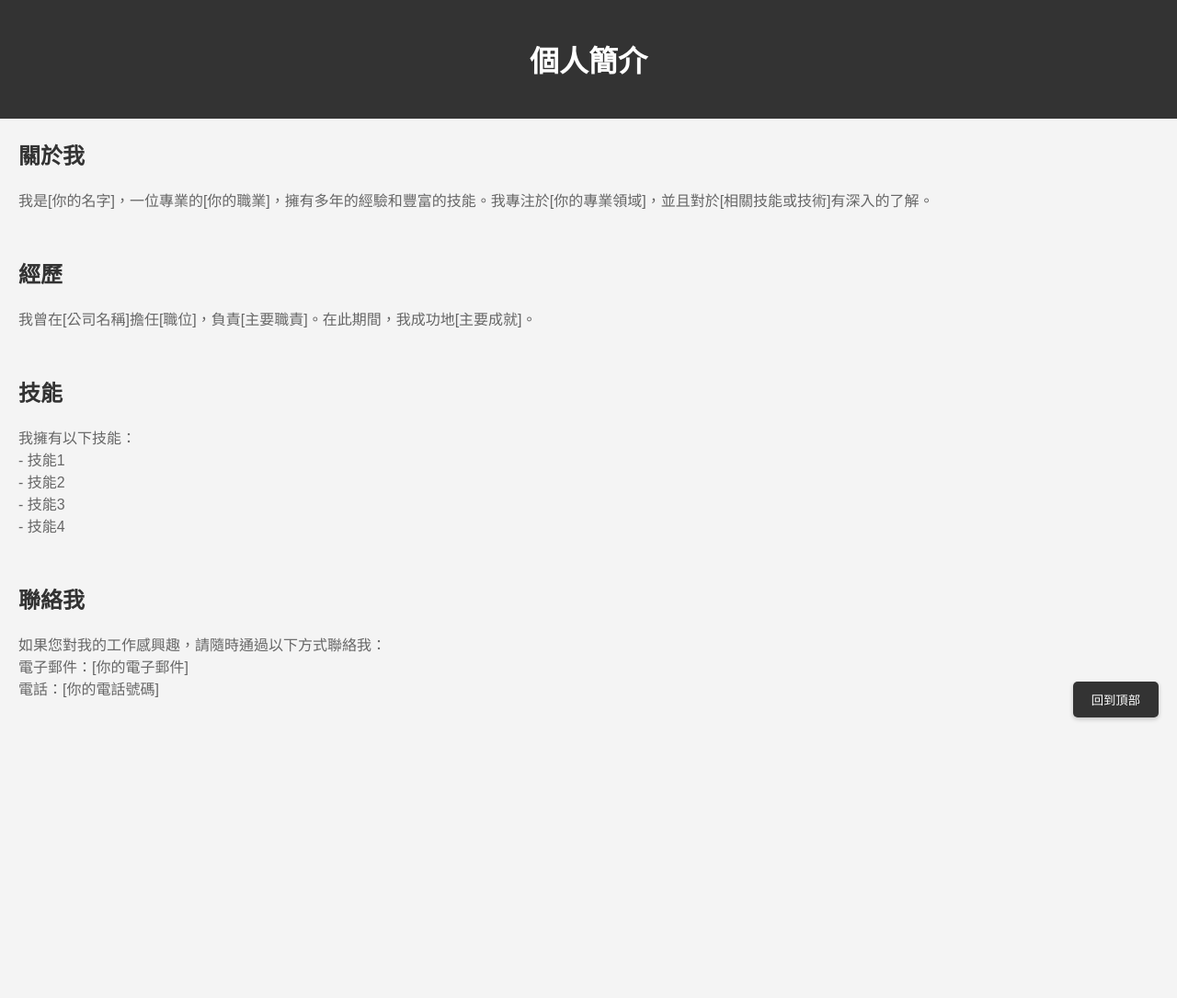
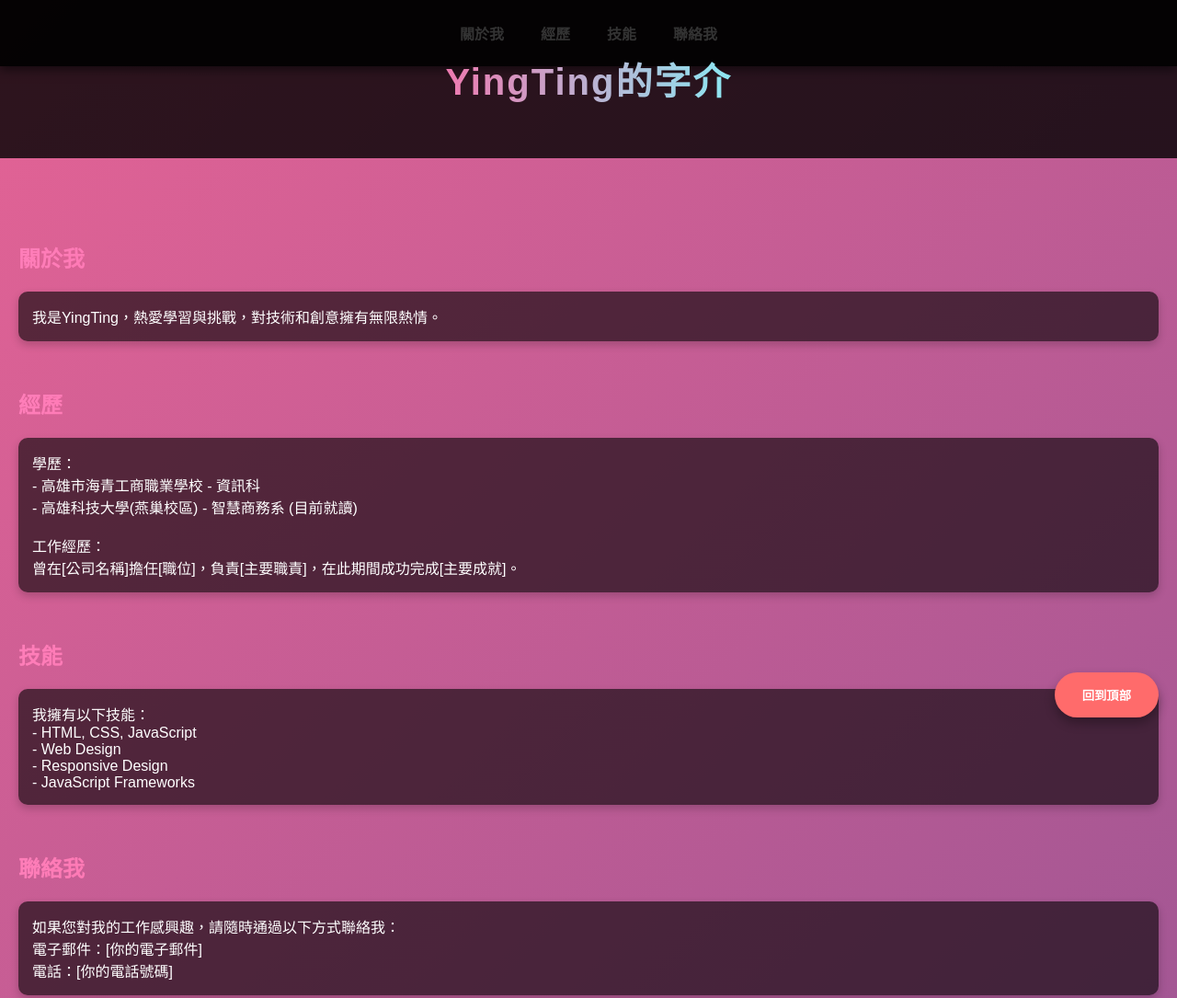
Before and after one commit to yingting-992/yingting-992.github.io, a plain HTML site: page index.html in a window 1280 px wide. Shown: the top 1085 px of the page at 92% size. Before the commit the page ends 830 px from the top, so only its background shows below. Drawn offline with Linux system fonts and the light colour scheme.

Commit message:
first html

```diff
--- a/index.html
+++ b/index.html
@@ -3,76 +3,181 @@
 <head>
     <meta charset="UTF-8">
     <meta name="viewport" content="width=device-width, initial-scale=1.0">
-    <title>個人簡介</title>
+    <title>YingTing的字介</title>
     <style>
         body {
             font-family: Arial, sans-serif;
             margin: 0;
             padding: 0;
             background-color: #f4f4f4;
+            background: linear-gradient(135deg, #ff6b6b, #f06595, #6a4c93);
+            background-size: 400% 400%;
+            animation: gradientAnimation 15s ease infinite;
+            color: #fff;
         }
+
+        @keyframes gradientAnimation {
+            0% {
+                background-position: 0% 50%;
+            }
+            50% {
+                background-position: 100% 50%;
+            }
+            100% {
+                background-position: 0% 50%;
+            }
+        }
+
         .header {
-            background-color: #333;
-            color: #fff;
-            padding: 20px 0;
+            background-color: rgba(0, 0, 0, 0.8);
+            padding: 30px 0;
             text-align: center;
             position: fixed;
             width: 100%;
             top: 0;
             z-index: 1000;
         }
+
+        .header h1 {
+            font-size: 2.5em;
+            letter-spacing: 2px;
+            background: linear-gradient(90deg, #ff7eb9, #ff65a3, #7afcff, #feff9c);
+            background-clip: text;
+            -webkit-background-clip: text;
+            color: transparent;
+            opacity: 0;
+            transform: translateY(-50px);
+            animation: textAppear 1.5s ease-out forwards;
+        }
+
+        @keyframes textAppear {
+            0% {
+                opacity: 0;
+                transform: translateY(-50px);
+            }
+            100% {
+                opacity: 1;
+                transform: translateY(0);
+            }
+        }
+
+        .nav {
+            display: flex;
+            justify-content: center;
+            background-color: rgba(0, 0, 0, 0.9);
+            padding: 10px 0;
+            position: sticky;
+            top: 0;
+            box-shadow: 0 4px 10px rgba(0, 0, 0, 0.5);
+            z-index: 100;
+        }
+
+        .nav a {
+            color: #fff;
+            padding: 14px 20px;
+            text-decoration: none;
+            font-weight: bold;
+            transition: background-color 0.3s, transform 0.3s;
+        }
+
+        .nav a:hover {
+            background-color: #ff65a3;
+            border-radius: 5px;
+            transform: scale(1.1);
+        }
+
         .content {
-            padding: 100px 20px 20px 20px;
+            padding: 140px 20px 20px 20px;
         }
+
         .section {
             margin: 50px 0;
         }
+
         .section h2 {
-            color: #333;
+            color: #fff;
+            background: linear-gradient(90deg, #ff7eb9, #ff65a3, #7afcff, #feff9c);
+            background-clip: text;
+            -webkit-background-clip: text;
+            color: transparent;
         }
+
         .section p {
-            color: #666;
-            transition: transform 0.3s ease;
+            color: #fff;
+            background-color: rgba(0, 0, 0, 0.6);
+            padding: 15px;
+            border-radius: 10px;
+            box-shadow: 0 4px 10px rgba(0, 0, 0, 0.2);
+            transition: transform 0.3s ease, background-color 0.3s;
         }
+
+        .section p:hover {
+            transform: translateY(-10px);
+            background-color: rgba(255, 255, 255, 0.1);
+        }
+
         .floating-button {
             position: fixed;
             bottom: 20px;
             right: 20px;
-            background-color: #333;
+            background-color: #ff6b6b;
             color: #fff;
             border: none;
-            padding: 10px 20px;
+            padding: 15px 30px;
             cursor: pointer;
-            border-radius: 5px;
-            box-shadow: 0 2px 5px rgba(0, 0, 0, 0.2);
+            border-radius: 50px;
+            font-weight: bold;
+            box-shadow: 0 6px 12px rgba(0, 0, 0, 0.3);
+            transition: background-color 0.3s, transform 0.3s;
         }
+
+        .floating-button:hover {
+            background-color: #ff7eb9;
+            transform: scale(1.1);
+        }
+
     </style>
 </head>
 <body>
     <div class="header">
-        <h1>個人簡介</h1>
+        <h1>YingTing的字介</h1>
+    </div>
+    <div class="nav">
+        <a href="#about">關於我</a>
+        <a href="#experience">經歷</a>
+        <a href="#skills">技能</a>
+        <a href="#contact">聯絡我</a>
     </div>
     <div class="content">
-        <div class="section">
+        <div class="section" id="about">
             <h2>關於我</h2>
-            <p class="floating-text">我是[你的名字]，一位專業的[你的職業]，擁有多年的經驗和豐富的技能。我專注於[你的專業領域]，並且對於[相關技能或技術]有深入的了解。</p>
-        </div>
-        <div class="section">
-            <h2>經歷</h2>
-            <p class="floating-text">我曾在[公司名稱]擔任[職位]，負責[主要職責]。在此期間，我成功地[主要成就]。</p>
-        </div>
-        <div class="section">
-            <h2>技能</h2>
-            <p class="floating-text">我擁有以下技能：<br>
-                - 技能1<br>
-                - 技能2<br>
-                - 技能3<br>
-                - 技能4<br>
+            <p>
+                我是YingTing，熱愛學習與挑戰，對技術和創意擁有無限熱情。
             </p>
         </div>
-        <div class="section">
+        <div class="section" id="experience">
+            <h2>經歷</h2>
+            <p>
+                學歷：<br>
+                - 高雄市海青工商職業學校 - 資訊科<br>
+                - 高雄科技大學(燕巢校區) - 智慧商務系 (目前就讀)<br><br>
+                工作經歷：<br>
+                曾在[公司名稱]擔任[職位]，負責[主要職責]，在此期間成功完成[主要成就]。
+            </p>
+        </div>
+        <div class="section" id="skills">
+            <h2>技能</h2>
+            <p>我擁有以下技能：<br>
+                - HTML, CSS, JavaScript<br>
+                - Web Design<br>
+                - Responsive Design<br>
+                - JavaScript Frameworks<br>
+            </p>
+        </div>
+        <div class="section" id="contact">
             <h2>聯絡我</h2>
-            <p class="floating-text">如果您對我的工作感興趣，請隨時通過以下方式聯絡我：<br>
+            <p>
+                如果您對我的工作感興趣，請隨時通過以下方式聯絡我：<br>
                 電子郵件：[你的電子郵件]<br>
                 電話：[你的電話號碼]<br>
             </p>
@@ -80,19 +185,6 @@
     </div>
     <button class="floating-button" onclick="scrollToTop()">回到頂部</button>
     <script>
-        document.addEventListener('scroll', function() {
-            const floatingTexts = document.querySelectorAll('.floating-text');
-            const scrollPosition = window.scrollY;
-
-            floatingTexts.forEach(text => {
-                if (scrollPosition > 100) {
-                    text.style.transform = 'translateY(-10px)';
-                } else {
-                    text.style.transform = 'translateY(0)';
-                }
-            });
-        });
-
         function scrollToTop() {
             window.scrollTo({ top: 0, behavior: 'smooth' });
         }
```
